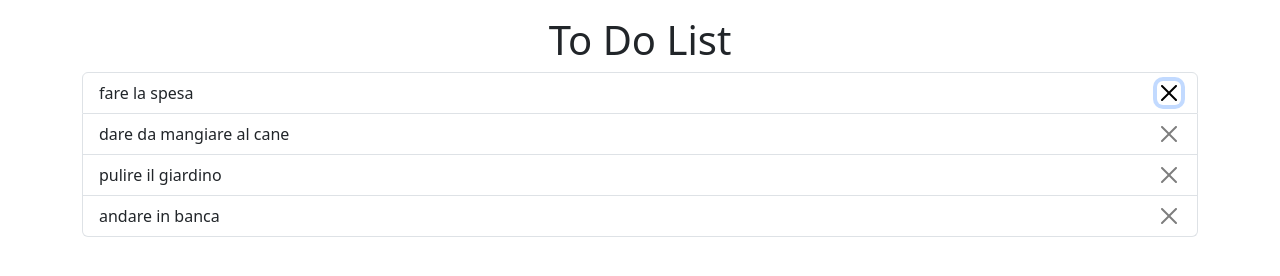
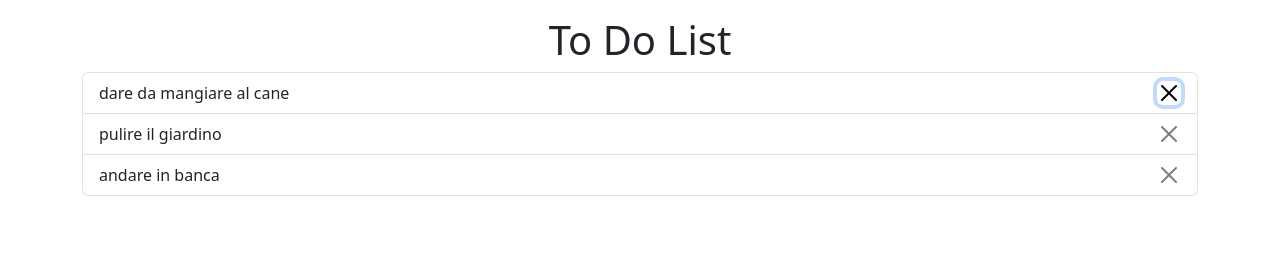
Before and after one commit to Matteo-Nesti/vue-todolist, a plain HTML site: page index.html in a window 1280 px wide. Both pictures are taken after a click on the button 1169 px from the left and 93 px from the top of the page. Drawn offline with nearby package versions, Linux system fonts and the light colour scheme.

Commit message:
add delete task function and linetrought function

```diff
--- a/index.html
+++ b/index.html
@@ -21,9 +21,14 @@
     <div id="root" class="container my-3">
         <h1 class="text-center">To Do List</h1>
         <ul class="list-group" >
-            <li class="list-group-item d-flex justify-content-between" v-for="(toDo, i) in toDoList">
-                {{toDo.text}}
-                <button type="button" class="btn-close" @click="deleteTask(i)"></button>
+            <li class="list-group-item d-flex justify-content-between" v-for="toDo in toDoList">
+                <div v-if="toDo.done === false" @click = 'lineTrought(toDo)'>
+                    {{toDo.text}}
+                </div>
+                <del v-else  @click = 'lineTrought(toDo)'>
+                    {{toDo.text}}
+                </del>
+                <button type="button" class="btn-close" @click="deleteTask(toDo)"></button>
             </li>
           </ul>
     </div>
--- a/js/script.js
+++ b/js/script.js
@@ -25,7 +25,19 @@ const app = createApp({
   },
   computed: {},
   methods: {
-    deleteTask(targetIndex) {},
+    // switch tra vero e falso per lo sbarramento della cella
+    lineTrought(toDo) {
+      if (toDo.done === false) {
+        toDo.done = true;
+      } else {
+        toDo.done = false;
+      }
+    },
+    // funzione per eliminare tramite il button
+    deleteTask(toDo) {
+      const filtersList = this.toDoList.filter((element) => element !== toDo);
+      this.toDoList = filtersList;
+    },
   },
 }).mount("#root");
 
```
